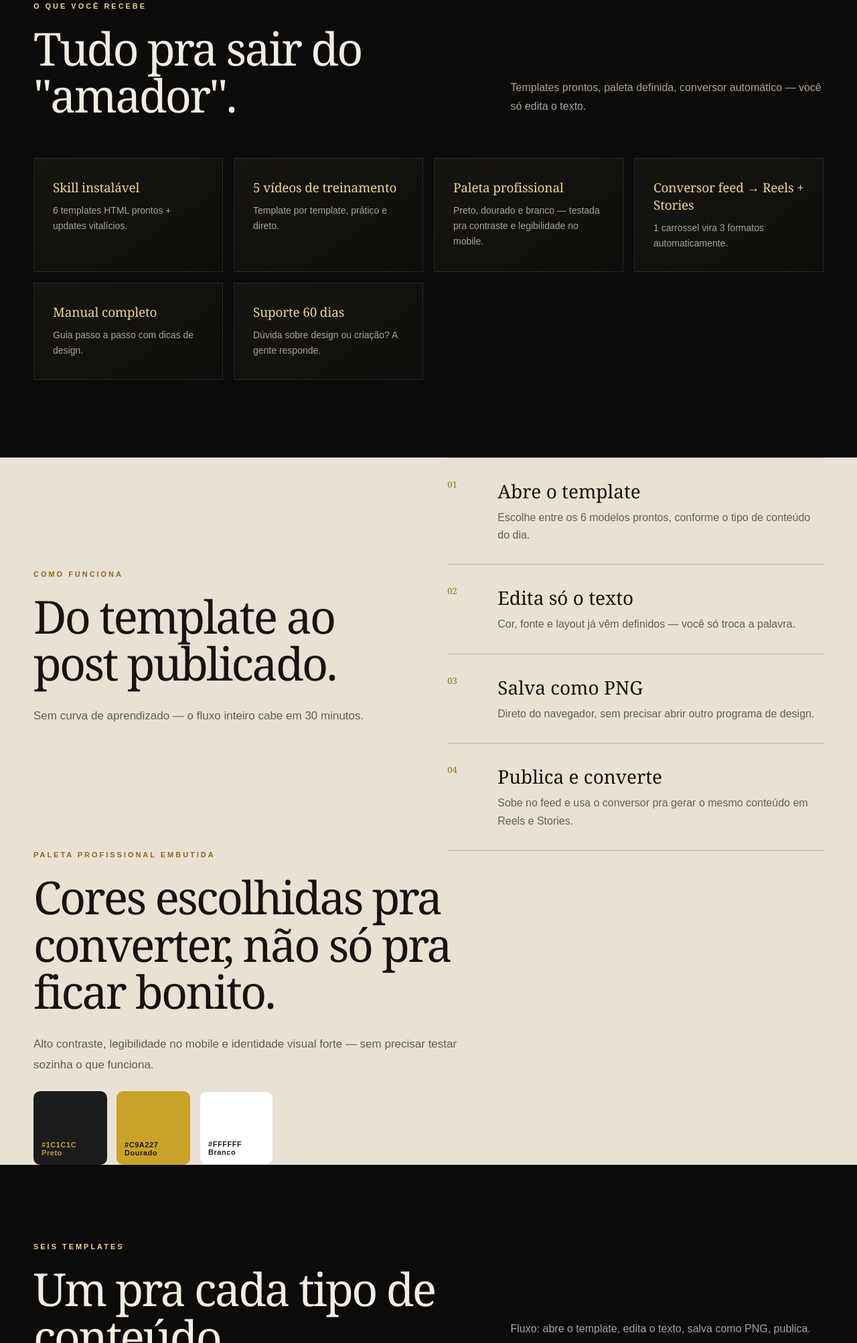
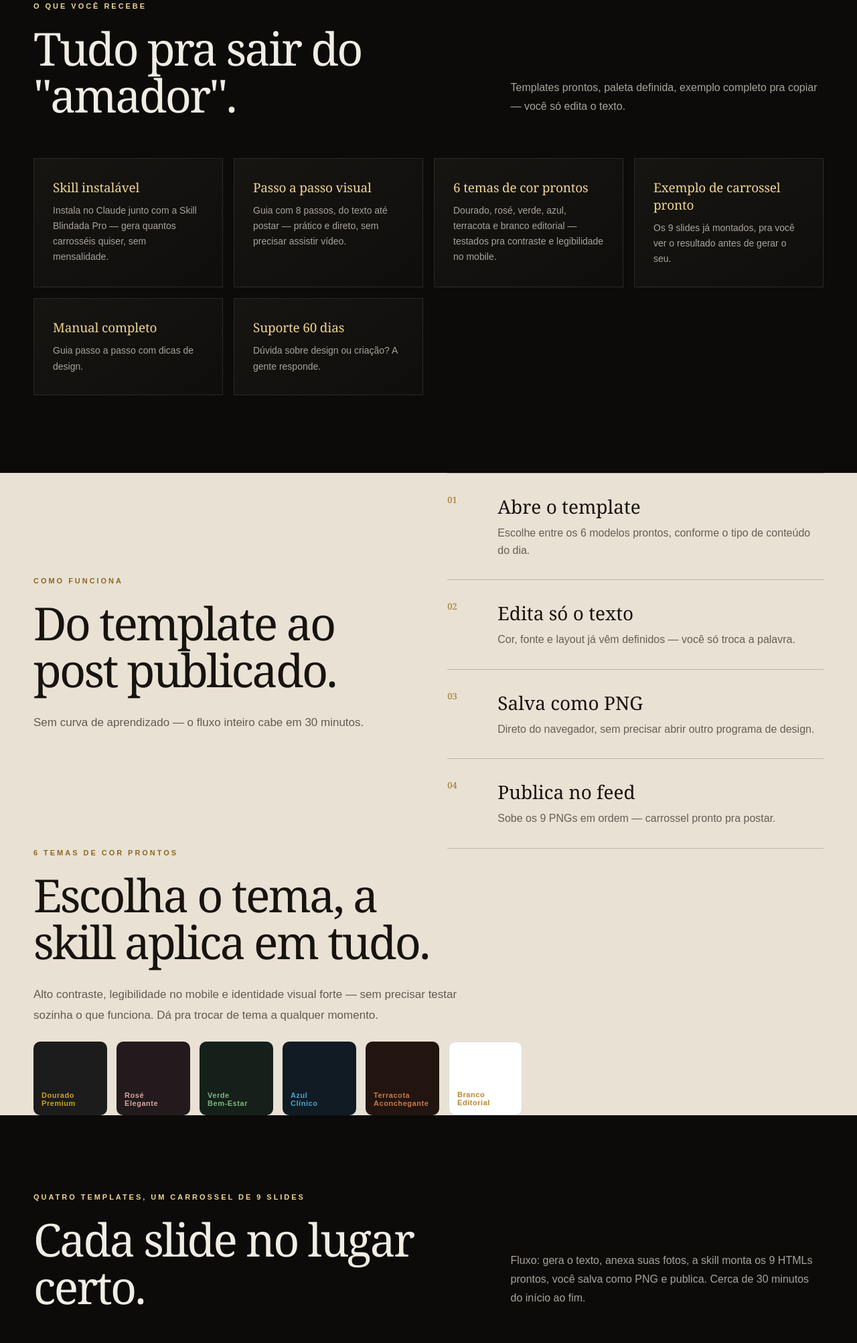
Before and after one commit to nutriandreaoliveira3-arch/blindadokp-site, a website: page CLAUDFIRE BLINDADOKP/blindadotopclaudia.html in a window 1280 px wide. Shown: the part 795-2800 px from the top of the page at 67% size. Drawn offline with Linux system fonts and the light colour scheme.

Commit message:
Página de vendas da TopClaudia: tira promessas que não existem
A dona percebeu, testando como cliente, que a página prometia coisas que
nunca foram entregues: 5 vídeos de treinamento (nunca gravados) e um
conversor automático de carrossel pra Reels/Stories (não existe na skill
real nem na genérica). Também a seção "Seis Templates" descrevia tipos de
conteúdo (Tipografia, Dados, Depoimento...) que não batem com a estrutura
real da skill (4 templates por posição de slide + 6 layouts).

Ninguém comprou ainda por esse link, mas o botão de pagamento da Greenn é
real — corrigido antes que isso vire motivo de reembolso.

Troca as duas promessas por entregáveis reais: os 6 temas de cor prontos
(agora com uma paleta de exemplo visual na própria página) e o passo a
passo visual + exemplo de carrossel pronto que já foram construídos.
Preço e garantia mantidos como estavam.


Claude-Session: https://claude.ai/code/session_01PPMxy5CVgzJFWeLRVGRaM1

Co-authored-by: Claude <noreply@anthropic.com>

```diff
--- a/CLAUDFIRE BLINDADOKP/blindadotopclaudia.html
+++ b/CLAUDFIRE BLINDADOKP/blindadotopclaudia.html
@@ -3,7 +3,7 @@
 <head>
   <meta charset="utf-8">
   <meta name="viewport" content="width=device-width, initial-scale=1">
-  <meta name="description" content="Skill TopClaudia: carrosséis profissionais em 30 minutos, sem designer caro. 6 templates prontos, paleta profissional e conversor pra Reels e Stories. R$ 497.">
+  <meta name="description" content="Skill TopClaudia: carrosséis profissionais em 30 minutos, sem designer caro. Skill instalável, 6 temas de cor prontos e exemplo completo incluso. R$ 497.">
   <title>Skill TopClaudia — R$ 497</title>
   <link rel="icon" href="images/favicon.svg" type="image/svg+xml">
   <link rel="manifest" href="assets/site.webmanifest">
@@ -32,7 +32,7 @@
       <div class="page-shell">
         <p class="eyebrow reveal">SKILL PROFISSIONAL</p>
         <h1 class="reveal">Skill TopClaudia<br><em>Carrosséis profissionais em 30 minutos.</em></h1>
-        <p class="hero-lead reveal">Seu conteúdo já é incrível — o carrossel é que parece "feito no PowerPoint". Templates prontos, paleta unificada e conversor automático resolvem isso sem precisar de designer caro.</p>
+        <p class="hero-lead reveal">Seu conteúdo já é incrível — o carrossel é que parece "feito no PowerPoint". Templates prontos, 6 temas de cor e um exemplo completo pra copiar resolvem isso sem precisar de designer caro.</p>
         <div class="hero-actions reveal">
           <a class="button button-gold" href="#investimento">Ver investimento <span>↓</span></a>
           <span>R$ 497 · pagamento único, acesso vitalício</span>
@@ -42,8 +42,8 @@
 
     <section class="manifesto-strip" aria-label="Destaques">
       <div class="page-shell manifesto-row">
-        <span>6 TEMPLATES PRONTOS</span><i>◆</i>
-        <span>1 CARROSSEL = 3 FORMATOS</span><i>◆</i>
+        <span>4 TEMPLATES PRONTOS</span><i>◆</i>
+        <span>6 TEMAS DE COR</span><i>◆</i>
         <span>SEM SABER DESIGN</span>
       </div>
     </section>
@@ -55,25 +55,25 @@
             <p class="eyebrow">O QUE VOCÊ RECEBE</p>
             <h2>Tudo pra sair do "amador".</h2>
           </div>
-          <p>Templates prontos, paleta definida, conversor automático — você só edita o texto.</p>
+          <p>Templates prontos, paleta definida, exemplo completo pra copiar — você só edita o texto.</p>
         </div>
 
         <div class="feature-grid reveal">
           <div class="feature-card">
             <h4>Skill instalável</h4>
-            <p>6 templates HTML prontos + updates vitalícios.</p>
+            <p>Instala no Claude junto com a Skill Blindada Pro — gera quantos carrosséis quiser, sem mensalidade.</p>
           </div>
           <div class="feature-card">
-            <h4>5 vídeos de treinamento</h4>
-            <p>Template por template, prático e direto.</p>
+            <h4>Passo a passo visual</h4>
+            <p>Guia com 8 passos, do texto até postar — prático e direto, sem precisar assistir vídeo.</p>
           </div>
           <div class="feature-card">
-            <h4>Paleta profissional</h4>
-            <p>Preto, dourado e branco — testada pra contraste e legibilidade no mobile.</p>
+            <h4>6 temas de cor prontos</h4>
+            <p>Dourado, rosé, verde, azul, terracota e branco editorial — testados pra contraste e legibilidade no mobile.</p>
           </div>
           <div class="feature-card">
-            <h4>Conversor feed → Reels + Stories</h4>
-            <p>1 carrossel vira 3 formatos automaticamente.</p>
+            <h4>Exemplo de carrossel pronto</h4>
+            <p>Os 9 slides já montados, pra você ver o resultado antes de gerar o seu.</p>
           </div>
           <div class="feature-card">
             <h4>Manual completo</h4>
@@ -98,7 +98,7 @@
           <article><span>01</span><div><h3>Abre o template</h3><p>Escolhe entre os 6 modelos prontos, conforme o tipo de conteúdo do dia.</p></div></article>
           <article><span>02</span><div><h3>Edita só o texto</h3><p>Cor, fonte e layout já vêm definidos — você só troca a palavra.</p></div></article>
           <article><span>03</span><div><h3>Salva como PNG</h3><p>Direto do navegador, sem precisar abrir outro programa de design.</p></div></article>
-          <article><span>04</span><div><h3>Publica e converte</h3><p>Sobe no feed e usa o conversor pra gerar o mesmo conteúdo em Reels e Stories.</p></div></article>
+          <article><span>04</span><div><h3>Publica no feed</h3><p>Sobe os 9 PNGs em ordem — carrossel pronto pra postar.</p></div></article>
         </div>
       </div>
     </section>
@@ -106,14 +106,17 @@
     <section class="essence-section">
       <div class="page-shell">
         <div class="essence-heading reveal" style="max-width:640px;">
-          <p class="eyebrow">PALETA PROFISSIONAL EMBUTIDA</p>
-          <h2>Cores escolhidas pra converter, não só pra ficar bonito.</h2>
-          <p>Alto contraste, legibilidade no mobile e identidade visual forte — sem precisar testar sozinha o que funciona.</p>
+          <p class="eyebrow">6 TEMAS DE COR PRONTOS</p>
+          <h2>Escolha o tema, a skill aplica em tudo.</h2>
+          <p>Alto contraste, legibilidade no mobile e identidade visual forte — sem precisar testar sozinha o que funciona. Dá pra trocar de tema a qualquer momento.</p>
         </div>
         <div class="palette-row reveal">
-          <div class="palette-swatch" style="background:#1C1C1C;color:#C9A227;">#1C1C1C<br>Preto</div>
-          <div class="palette-swatch" style="background:#C9A227;color:#1C1C1C;">#C9A227<br>Dourado</div>
-          <div class="palette-swatch" style="background:#FFFFFF;color:#1C1C1C;border:1px solid #ddd;">#FFFFFF<br>Branco</div>
+          <div class="palette-swatch" style="background:#1C1C1C;color:#C9A227;">Dourado<br>Premium</div>
+          <div class="palette-swatch" style="background:#221A1C;color:#D9A5A0;">Rosé<br>Elegante</div>
+          <div class="palette-swatch" style="background:#142019;color:#7FB77E;">Verde<br>Bem-Estar</div>
+          <div class="palette-swatch" style="background:#101B24;color:#4FA3D1;">Azul<br>Clínico</div>
+          <div class="palette-swatch" style="background:#221510;color:#C97B4A;">Terracota<br>Aconchegante</div>
+          <div class="palette-swatch" style="background:#FFFFFF;color:#B8862F;border:1px solid #ddd;">Branco<br>Editorial</div>
         </div>
       </div>
     </section>
@@ -122,19 +125,17 @@
       <div class="page-shell">
         <div class="section-heading reveal">
           <div>
-            <p class="eyebrow">SEIS TEMPLATES</p>
-            <h2>Um pra cada tipo de conteúdo.</h2>
+            <p class="eyebrow">QUATRO TEMPLATES, UM CARROSSEL DE 9 SLIDES</p>
+            <h2>Cada slide no lugar certo.</h2>
           </div>
-          <p>Fluxo: abre o template, edita o texto, salva como PNG, publica. Cerca de 30 minutos do início ao fim.</p>
+          <p>Fluxo: gera o texto, anexa suas fotos, a skill monta os 9 HTMLs prontos, você salva como PNG e publica. Cerca de 30 minutos do início ao fim.</p>
         </div>
 
         <div class="feature-grid reveal">
-          <div class="feature-card"><h4>Tipografia</h4><p>Só texto e cor. Ideal pra dicas rápidas.</p></div>
-          <div class="feature-card"><h4>Imagem + texto</h4><p>Foto e mensagem — mais visual.</p></div>
-          <div class="feature-card"><h4>Dados / estatísticas</h4><p>Números bem apresentados, prova social.</p></div>
-          <div class="feature-card"><h4>Dicas e hacks</h4><p>Listas estruturadas, alto engajamento.</p></div>
-          <div class="feature-card"><h4>Depoimento</h4><p>Prova social, gera confiança.</p></div>
-          <div class="feature-card"><h4>Chamada pra ação</h4><p>Urgência e botão claro — conversão.</p></div>
+          <div class="feature-card"><h4>Capa</h4><p>Primeira impressão — título forte + foto de autoridade.</p></div>
+          <div class="feature-card"><h4>Texto + cards</h4><p>Contexto e informação, em cards escaneáveis.</p></div>
+          <div class="feature-card"><h4>Foto + itens</h4><p>Erro/problema + lista + solução, com sua foto ao lado.</p></div>
+          <div class="feature-card"><h4>Chamada pra ação</h4><p>Fecha o carrossel com o CTA da sua marca.</p></div>
         </div>
       </div>
     </section>
@@ -155,10 +156,10 @@
             <p class="plan-name">Carrosséis profissionais</p>
             <p class="plan-price">R$ 497</p>
             <ul class="plan-list">
-              <li>6 templates HTML prontos + updates vitalícios</li>
-              <li>5 vídeos de treinamento</li>
-              <li>Paleta profissional embutida</li>
-              <li>Conversor de 1 carrossel em 3 formatos</li>
+              <li>Skill instalável + updates vitalícios</li>
+              <li>6 temas de cor prontos</li>
+              <li>Passo a passo visual, direto ao ponto</li>
+              <li>Exemplo de carrossel completo incluso</li>
               <li>Manual completo com dicas de design</li>
               <li>Garantia de 60 dias — 100% do dinheiro de volta</li>
             </ul>
@@ -192,7 +193,7 @@
           </details>
           <details class="faq-item">
             <summary>Quanto tempo até aprender?</summary>
-            <p>Cerca de 30 minutos, assistindo aos 5 vídeos de 6 minutos. Já sai usando no mesmo dia.</p>
+            <p>Cerca de 30 minutos, seguindo o passo a passo visual e o exemplo de carrossel pronto que vêm com a skill. Já sai usando no mesmo dia.</p>
           </details>
           <details class="faq-item">
             <summary>Posso customizar as cores?</summary>
```
